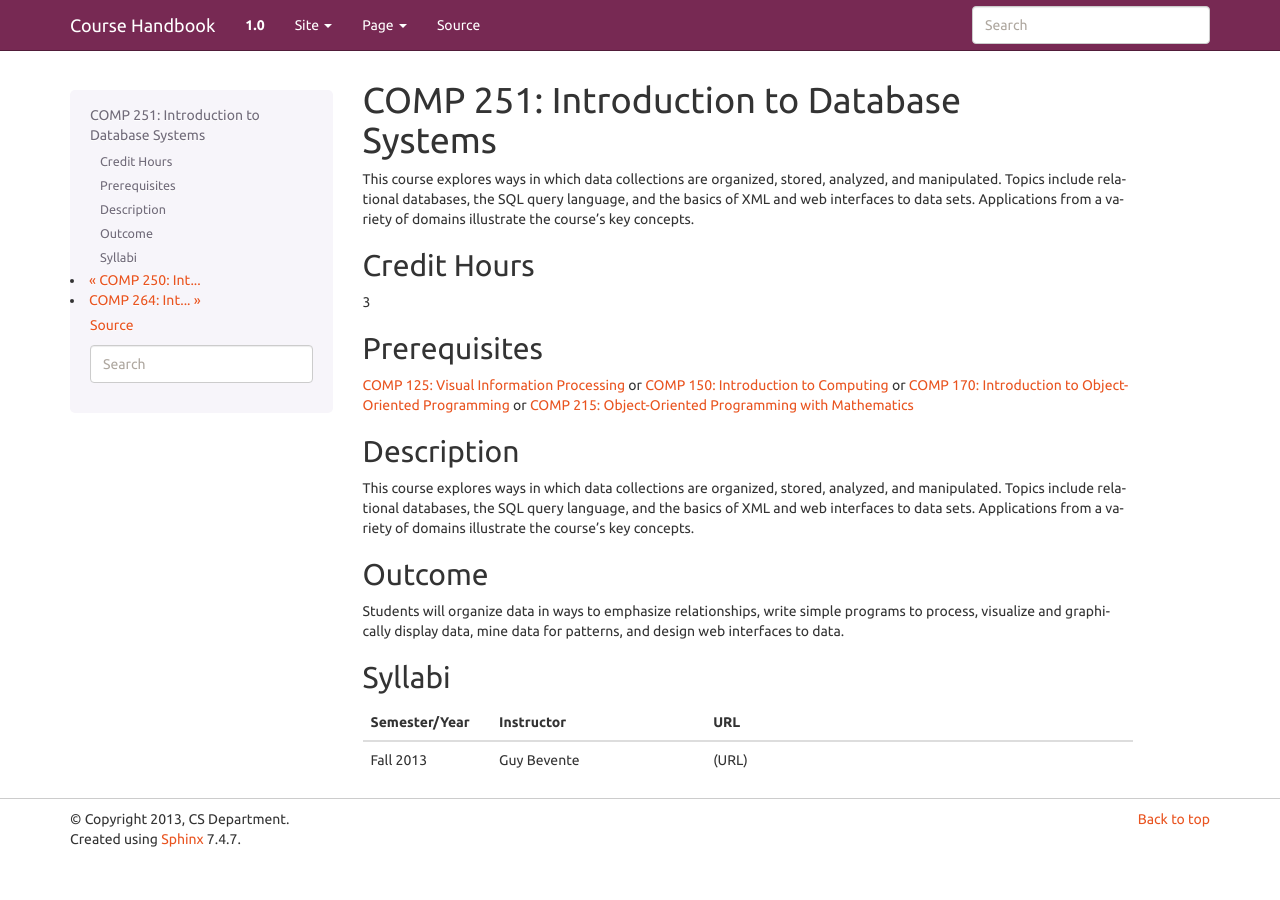
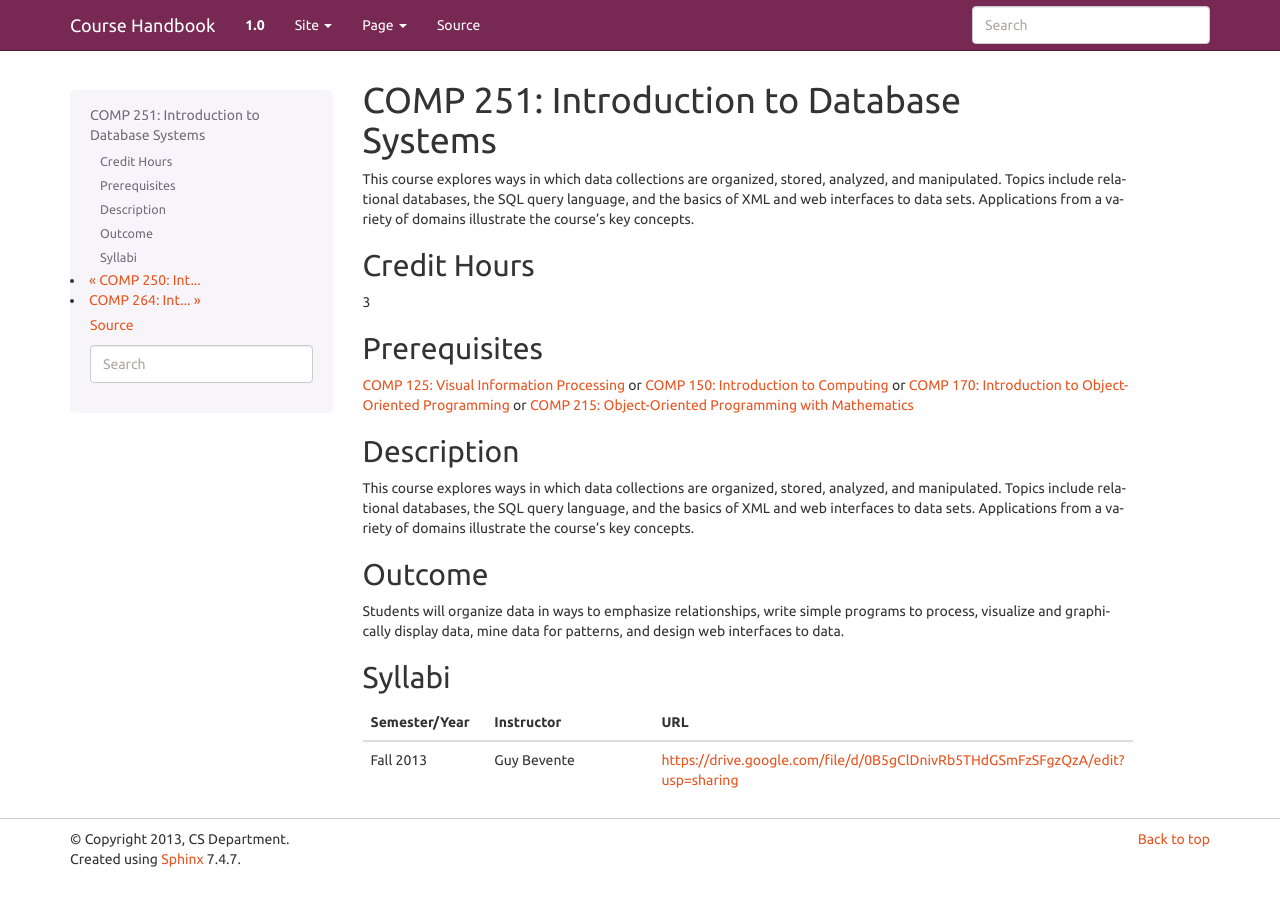
Before and after one commit to kyang5/coursedescriptions, a Sphinx documentation site: the page built from source/comp251.rst, in a window 1280 px wide. Built offline with Sphinx 7.4.7, drawn with Linux system fonts in a browser that asks for light colours.

Commit message:
Updated syllabus info for COMP 251

```diff
--- a/source/comp251.rst
+++ b/source/comp251.rst
@@ -36,4 +36,4 @@ Syllabi
     :header: "Semester/Year", "Instructor", "URL"
     :widths: 15, 25, 50
 
-    "Fall 2013", "Guy Bevente", "(URL)"
+    "Fall 2013", "Guy Bevente", "https://drive.google.com/file/d/0B5gClDnivRb5THdGSmFzSFgzQzA/edit?usp=sharing"
```
